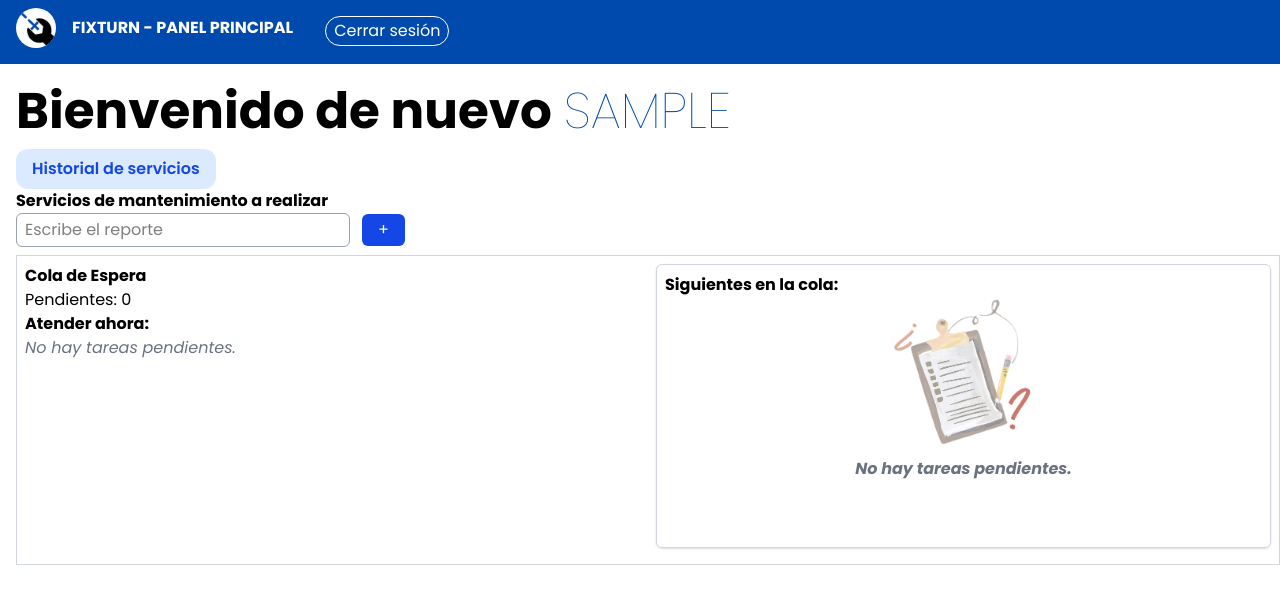
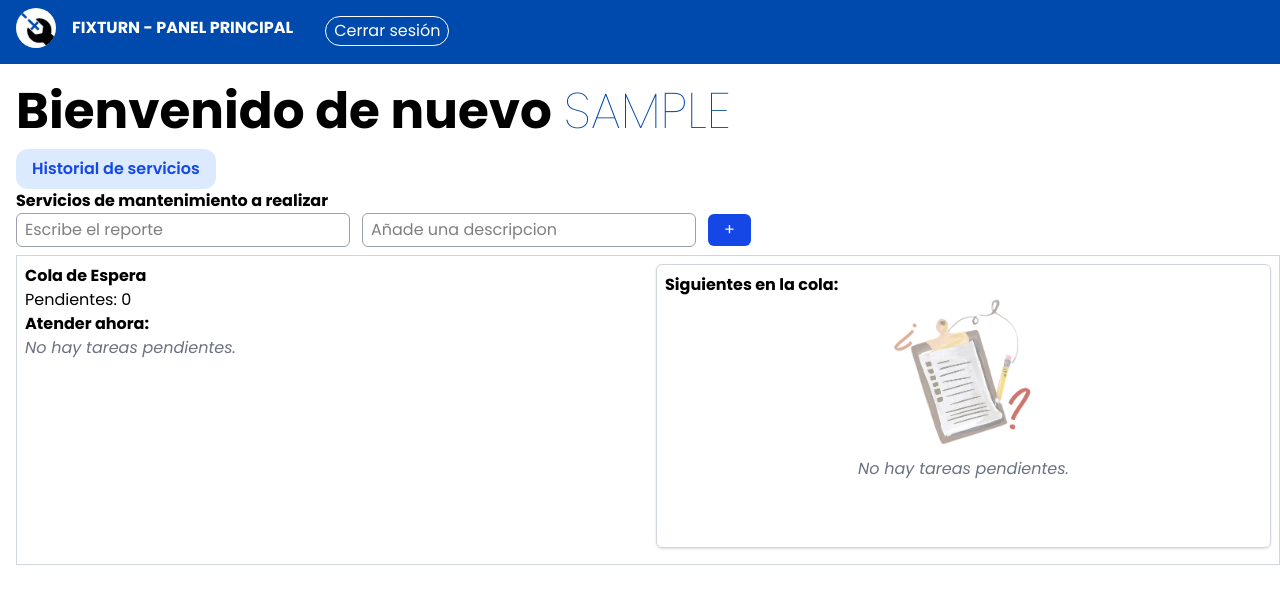
Before and after one commit to ademirfloreshernandez/Proyecto-dany, a React (Vite) app in the folder mi-proyecto/: page / in a window 1280 px wide. Both pictures are taken after typing "Sample", "Sample" into the empty fields and a click on the button "Entrar". Shown: the top 604 px of the page. Built offline with nearby package versions, Linux system fonts and the light colour scheme.

Commit message:
mejorando layout md86wzta y otras funciones

```diff
--- a/mi-proyecto/src/componentes/Historial.jsx
+++ b/mi-proyecto/src/componentes/Historial.jsx
@@ -47,8 +47,12 @@ export function Historial({ completados, onLimpiar, onVolver }) {
                 ) : (
                     <ul>
                         {completados.map((item, i) => (
-                            <li className="flex felx-col border border-gray-300 px-3 py-2 rounded-md mb-2 bg-white shadow-sm" key={i}>
-                                {item}
+                            <li className="flex flex-col gap-1 border border-gray-300 pl-2 py-2 rounded-md mb-2 shadow-sm" key={i}>
+                                <div className="flex gap-1">
+                                    <p className="font-bold overflow-x-auto pr-1">{item.nombre}</p>
+                                    <p ClassName="font-light">- Edificio D</p>
+                                </div>
+                                <p className="col-start-1 col-end-18 text-gray-500 font-light mb-1">{item.desc}</p>
                             </li>
                         ))}
                     </ul>
--- a/mi-proyecto/src/componentes/Panel.jsx
+++ b/mi-proyecto/src/componentes/Panel.jsx
@@ -9,13 +9,22 @@ export default function Panel({ setSesion }) {
 
     const [actualizar, setActualizar] = useState(0);
     const [texto, setTexto] = useState('');
+    const [descripcion, setDesctripcion] = useState('');
     const [vistaHistorial, setVistaHistorial] = useState(false);
+
+    const[Error, setError] = useState(false);
 
     function guardar(e) {
         e.preventDefault();
-        if (texto === '') return;
+        if (texto === '' || descripcion === '') {
+            setError("Vacios");
+            return;
+        }
 
-        miCola.agregar(texto);
+        miCola.agregar({
+            nombre: texto,
+            desc: descripcion
+        });
         setTexto('');
         setActualizar(actualizar + 1);
     }
@@ -70,22 +79,32 @@ export default function Panel({ setSesion }) {
                         </div>
 
                         {/* Formulario de nuevas tareas */}
-                        <div>
+                        <section>
                             <h1 className="font-bold">Servicios de mantenimiento a realizar</h1>
 
-                            <form onSubmit={guardar}>
+                            <form className="" onSubmit={guardar}>
                                 <input
-                                className="border border-gray-400 px-2 py-1 rounded-md mb-2 hover:bg-gray-100 mr-3"
+                                className="border border-gray-400 px-2 py-1 rounded-md mb-2 hover:bg-gray-100 mr-3 col-start-1 col-end-2"
                                 type="text"
                                 value={texto}
                                 onChange={(e) => setTexto(e.target.value)}
                                 placeholder="Escribe el reporte"
                                 />
+
+                                <input
+                                className="border border-gray-400 px-2 py-1 rounded-md mb-2 hover:bg-gray-100 mr-3"
+                                type="text"
+                                value={descripcion}
+                                onChange={(e) => setDesctripcion(e.target.value)}
+                                placeholder="Añade una descripcion"
+                                />
                                 <button type="submit" className="bg-blue-700 text-white py-1 px-4 rounded-md hover:bg-blue-800 hover:scale-105 transition-transform duration-150 ease-in-out">
                                     +
                                 </button>
+                                {Error==="Vacios" && <p className="text-red-300 mt-1">No pueden haber campos vacíos</p>}
                             </form>
-                        </div>
+
+                        </section>
 
                         <section class="grid grid-cols-2 gap-4 border border-gray-300 py-2 h-[310px]">
                             {/* Cola de espera y pendientes */}
@@ -97,18 +116,21 @@ export default function Panel({ setSesion }) {
                                 {miCola.elementos.length === 0 ? (
                                     <p className="text-gray-500 italic">No hay tareas pendientes.</p>
                                 ) : (
-                                    <ul class="grid grid-cols-20 gap-1 border border-gray-300 pl-2 py-2 rounded-md mb-2 font-bold shadow-sm">
-                                        <p class="col-start-1 col-end-18">{miCola.elementos[0]}</p>
+                                    <ul class="grid grid-cols-20 gap-1 border border-gray-300 pl-2 py-2 rounded-md mb-2 shadow-sm">
+                                        <div class="col-start-1 grid-col-2 gap-2 col-end-18 flex flex-none">
+                                            <p className="font-bold max-w-[250px] overflow-x-auto pr-1">{miCola.elementos[0].nombre}</p>
+                                            <p ClassName="font-light text-blue-700">- Edificio D</p>
+                                        </div>
                                         <button className="col-start-19 col-end-20 bg-red-700 text-white rounded-md hover:bg-red-800 hover:scale-105 transition-transform duration-150 ease-in-out">x</button>
-                                        <li className="col-start-1 col-end-18 text-gray-500 font-light mb-1">Descripcion del problema jeje</li>
-                                        <button className="col-start-19 col-end-20 bg-blue-700 text-white rounded-md hover:bg-blue-800 hover:scale-105 transition-transform duration-150 ease-in-out" onClick={siguiente}>✓</button>
+                                        <li className="col-start-1 col-end-18 text-gray-500 font-light mb-1">{miCola.elementos[0].desc}</li>
+                                        <button className="col-start-19 col-end-20 bg-[#7BD260] text-white rounded-md hover:bg-[#46A12B] hover:scale-105 transition-transform duration-150 ease-in-out" onClick={siguiente}>✓</button>
 
                                     </ul>
                                 )}
 
                             </section>
 
-                            <section className="border border-gray-300 px-2 py-2 mr-2 rounded-md mb-2 font-bold shadow-sm max-h-[300px] overflow-y-auto pr-2">
+                            <section className="border border-gray-300 px-2 py-2 mr-2 rounded-md mb-2 shadow-sm max-h-[300px] overflow-y-auto pr-2">
                                 <p className="font-bold">Siguientes en la cola:</p>
                                 <ul>
                                     {miCola.elementos.length < 2 ? (
@@ -121,9 +143,12 @@ export default function Panel({ setSesion }) {
                                             {miCola.elementos.length > 1 && (
                                                 <ul>
                                                     {miCola.elementos.slice(1).map((item, i) => (
-                                                        <ul className="flex flex-col border border-gray-300 px-3 py-2 rounded-md mb-2 bg-white shadow-sm hover:bg-gray-100">
-                                                            <li key={i}>{item}</li>
-                                                            <li className="text-gray-500 font-light">Descripcion del problema jeje</li>
+                                                        <ul className="border border-gray-300 px-3 py-2 rounded-md mb-2 bg-white shadow-sm hover:bg-gray-100">
+                                                            <div className="flex gap-2">
+                                                                <li className="font-bold" key={i}>{item.nombre}</li>
+                                                                <p ClassName="font-light text-[#004aad]">Edificio D</p>
+                                                            </div>
+                                                                <li className="text-gray-500 font-light">{item.desc}</li>
                                                         </ul>
                                                     ))}
                                                 </ul>
```
